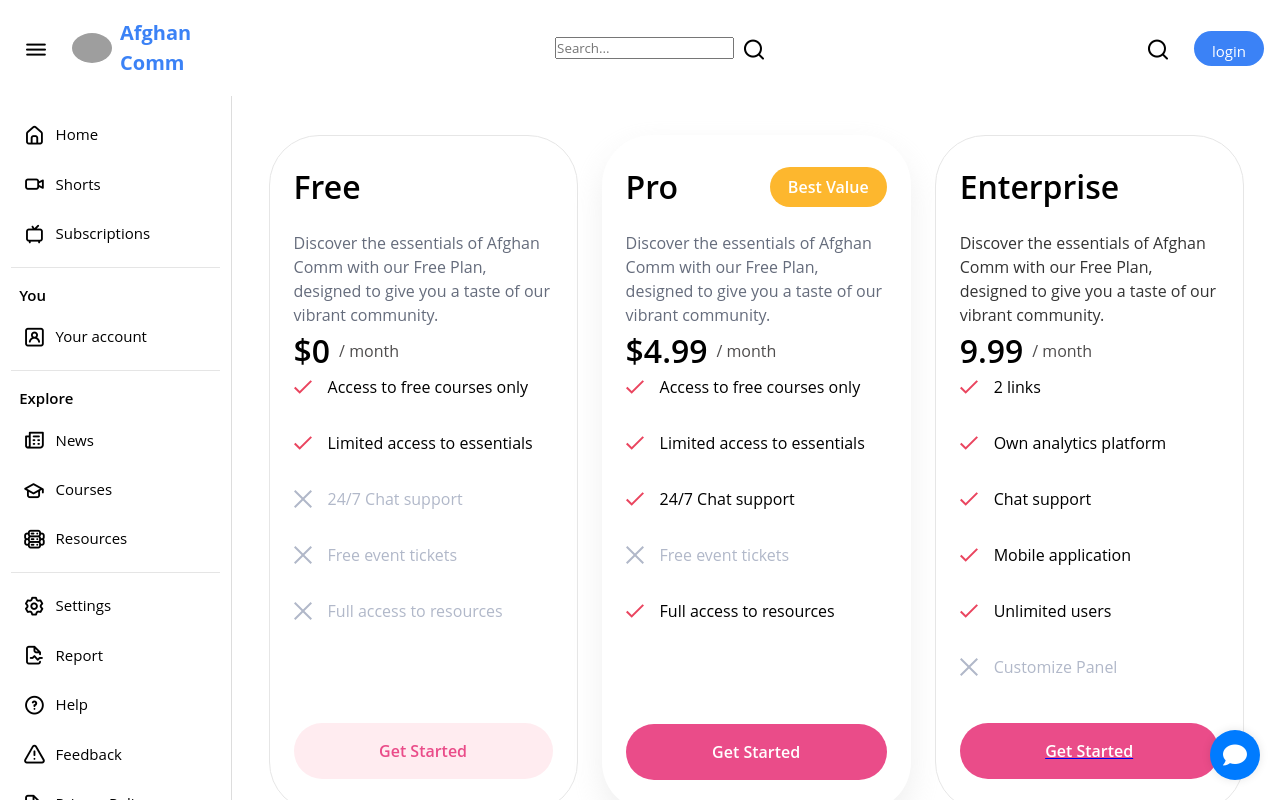
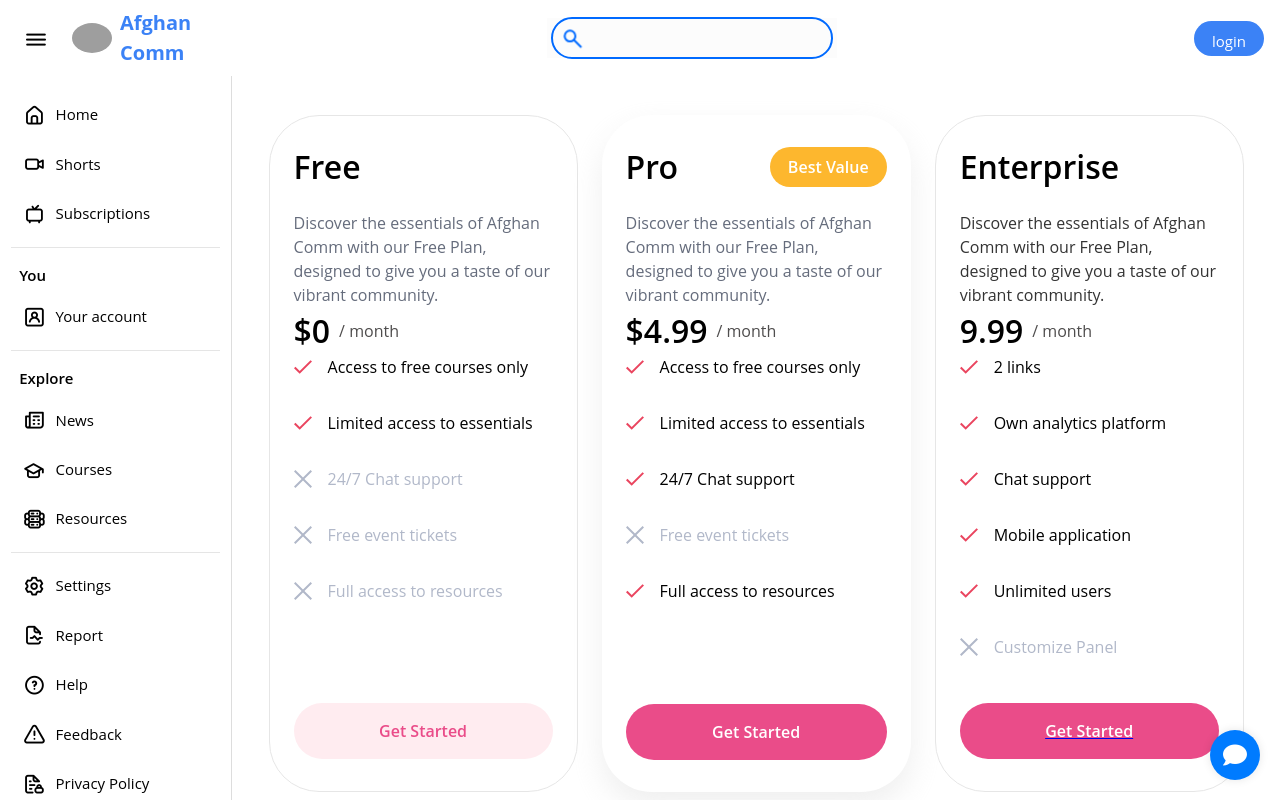
Before and after one commit to Mirwais-H/Afghan-Comm, a website: page subscriptions.html in a window 1280 px wide. Drawn offline with nearby package versions, Linux system fonts and the light colour scheme; grey boxes are pictures that could not be loaded; a web font is replaced by a local one.

Commit message:
Update subscriptions.html

```diff
--- a/subscriptions.html
+++ b/subscriptions.html
@@ -26,18 +26,55 @@
         </div>
 
         <div class="nav-section nav-center">
-          <form action="#" class="search-form">
-            <input type="search" placeholder="Search..." class="search-input" required>
-            <button class="nav-button search-button">
-              <i class="uil uil-search"></i>
-            </button>
-          </form>
+          <div id="search">
+            <svg viewBox="0 0 420 60" xmlns="http://www.w3.org/2000/svg">
+              <rect class="bar"/>
+
+              <g class="magnifier">
+                <circle class="glass"/>
+                <line class="handle" x1="32" y1="32" x2="44" y2="44"></line>
+              </g>
+
+              <g class="sparks">
+                <circle class="spark"/>
+                <circle class="spark"/>
+                <circle class="spark"/>
+              </g>
+
+              <g class="burst pattern-one">
+                <circle class="particle circle"/>
+                <path class="particle triangle"/>
+                <circle class="particle circle"/>
+                <path class="particle plus"/>
+                <rect class="particle rect"/>
+                <path class="particle triangle"/>
+              </g>
+              <g class="burst pattern-two">
+                <path class="particle plus"/>
+                <circle class="particle circle"/>
+                <path class="particle triangle"/>
+                <rect class="particle rect"/>
+                <circle class="particle circle"/>
+                <path class="particle plus"/>
+              </g>
+              <g class="burst pattern-three">
+                <circle class="particle circle"/>
+                <rect class="particle rect"/>
+                <path class="particle plus"/>
+                <path class="particle triangle"/>
+                <rect class="particle rect"/>
+                <path class="particle plus"/>
+              </g>
+            </svg>
+            <input type=search name=q aria-label="Search for inspiration"/>
+          </div>
+
+          <div id="results">
+
+          </div>
         </div>
 
         <div class="nav-section nav-right">
-          <button class="nav-button search-button">
-            <i class="uil uil-search"></i>
-          </button>
           <a href="login.html">
             <button type="button" class="login-btn">login</button>
           </a>
```
